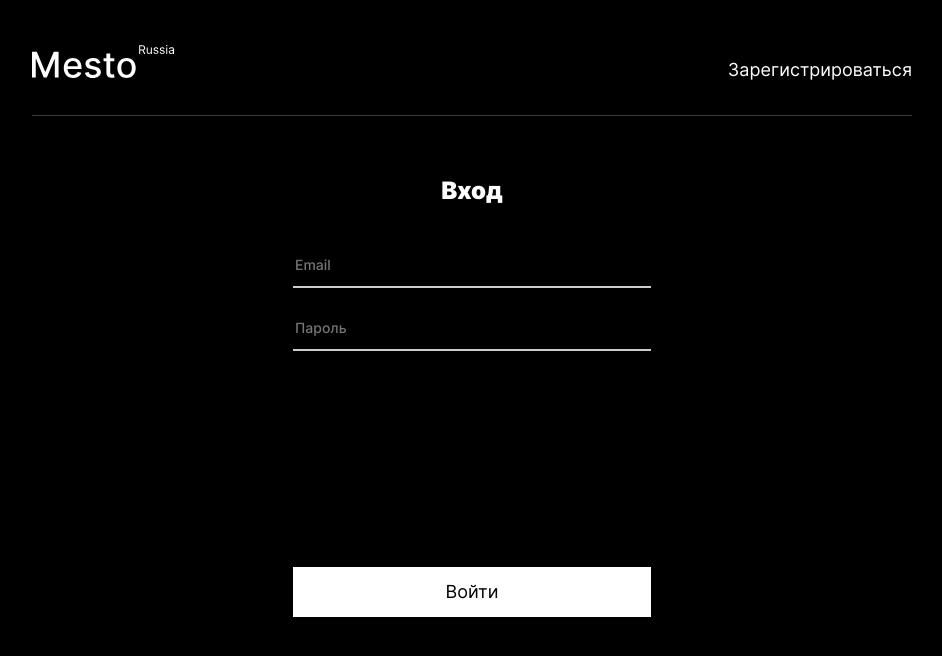
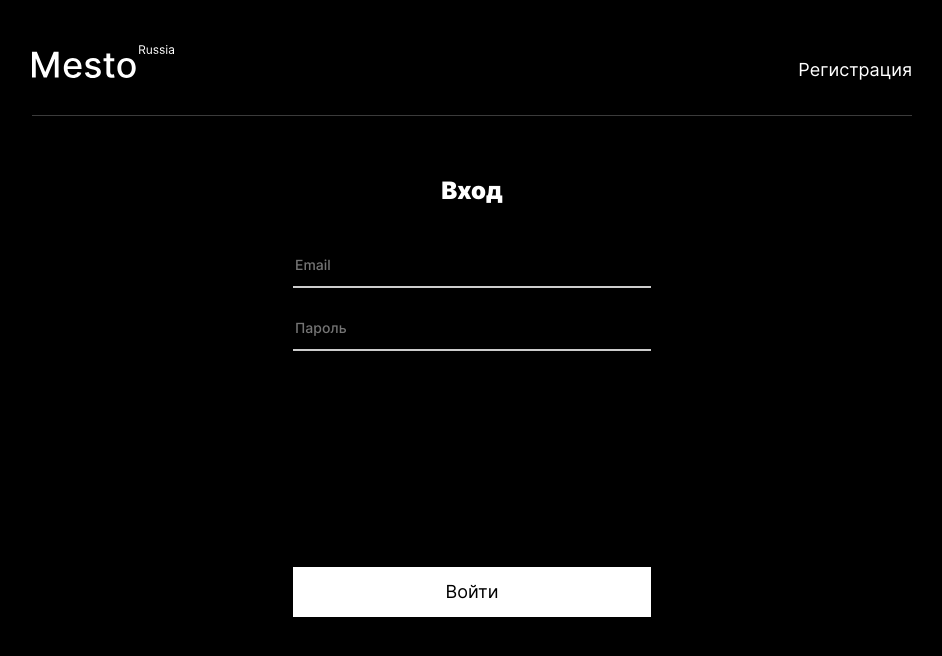
Before and after one commit to azmorigan/react-mesto-auth, a React (Create React App) app: page /sign-in in a window 1280 px wide. Shown: the top 656 px of the page, without its empty margins (168-1110 px from the left). Built offline with nearby package versions, Linux system fonts and the light colour scheme; no server answers.

Commit message:
refactor: make a declarative way to change links in header

```diff
--- a/src/blocks/header/__stage/_logout/header__stage_logout.css
+++ b/src/blocks/header/__stage/_logout/header__stage_logout.css
@@ -1,3 +1,9 @@
 .header__stage_logout {
   color: #a9a9a9;
+  background-color: #000;
+  border: none;
 }
+
+.header__stage_logout:focus {
+  outline: none;
+}
--- a/src/components/App.js
+++ b/src/components/App.js
@@ -11,7 +11,7 @@ import AddPlacePopup from "./AddPlacePopup";
 import ConfirmationPopup from "./ConfirmationPopup";
 import Login from "./Login";
 import Register from "./Register";
-import {Route, Switch, Redirect, useHistory, Link} from 'react-router-dom';
+import {Route, Switch, Redirect, useHistory} from 'react-router-dom';
 import ProtectedRoute from "./ProtectedRoute";
 import InfoTooltip from "./InfoTooltip";
 import * as auth from "../utils/auth";
@@ -41,10 +41,6 @@ function App() {
 
   // Зашел ли пользователь в аккаунт
   const [loggedIn, setLoggedIn] = React.useState(false)
-
-  // Подпись в хэдере для незареганных и незалогиненных
-  const [enter, setEnter] = React.useState(true)
-  const enterTitle = enter ? "Зарегистрироваться" : "Войти"
 
   const history = useHistory()
   // Email пользователя
@@ -198,10 +194,6 @@ function App() {
     setIsLoading(state)
   }
 
-  // Изменить подпись в хэдере при нажатии на нее
-  function handleEnterTitle() {
-    setEnter(!enter)
-  }
   // Регистрация
   function handleRegister(email, password) {
     auth.register(email, password)
@@ -279,12 +271,9 @@ function App() {
       <div className="root__page" onKeyDown={handleEscClose} tabIndex={0}>
 
         <Header
-          enter={enter}
-          enterTitle={enterTitle}
-          handleEnter={handleEnterTitle}
-          loggedIn={loggedIn}
           onSignOut={handleSignOut}
-          email={email}/>
+          email={email}
+        />
 
         <Switch>
 
@@ -294,8 +283,7 @@ function App() {
 
           <Route path="/sign-up">
             <Register
-              handleRegister={handleRegister}
-              handleEnter={handleEnterTitle}/>
+              handleRegister={handleRegister}/>
           </Route>
 
           <ProtectedRoute
--- a/src/components/Header.js
+++ b/src/components/Header.js
@@ -1,23 +1,29 @@
-import {Link} from "react-router-dom";
+import {Link, Switch, Route} from "react-router-dom";
 
 function Header(props) {
   return (
     <header className="header">
       <Link to="/" className="header__logo-link"/>
-      {props.loggedIn
-        ? <>
-          <p className="header__email">{props.email}</p>
-          <a
-            className="header__stage header__stage_logout"
-            onClick={props.onSignOut}>Выйти</a>
-        </>
-        : <Link
-          onClick={props.handleEnter}
-          to={props.enter ? "/sign-up" : "/sign-in"}
-          className="header__stage">
-          {props.loggedIn ? '' : props.enterTitle}
-        </Link>
-      }
+      <Switch>
+        <Route exact path='/'>
+            <p className='header__email'>{props.email}</p>
+            <button
+              className='header__stage header__stage_logout'
+              onClick={props.onSignOut}>
+              Выйти
+            </button>
+        </Route>
+        <Route path='/sign-up'>
+          <Link className='header__stage' to='/sign-in'>
+            Войти
+          </Link>
+        </Route>
+        <Route path='/sign-in'>
+          <Link className='header__stage' to='/sign-up'>
+            Регистрация
+          </Link>
+        </Route>
+      </Switch>
     </header>
   )
 }
--- a/src/components/Register.js
+++ b/src/components/Register.js
@@ -45,7 +45,6 @@ function Register(props) {
         </button>
         <p className="enter__subtitle">Уже зарегистрированы?
           <Link
-            onClick={props.handleEnter}
             to="/sign-in"
             className={"enter__link"}> Войти</Link>
         </p>
```
